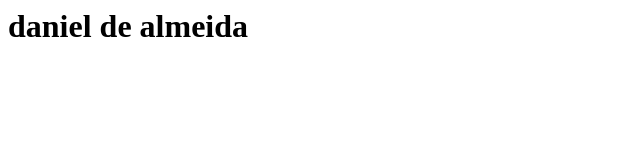
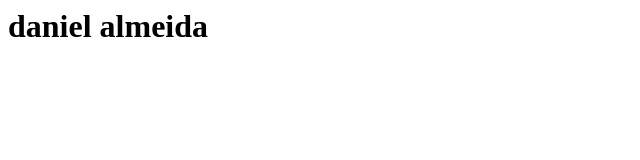
Before and after one commit to danield2dan2/webserver, a plain HTML site: page index.html in a window 1280 px wide. Shown: the whole page, without its empty margins (0-640 px from the left). Drawn offline with Linux system fonts and the light colour scheme.

Commit message:
modificando

```diff
--- a/index.html
+++ b/index.html
@@ -1 +1 @@
-<h1>daniel de almeida</h1>
+<h1>daniel almeida</h1>
```
